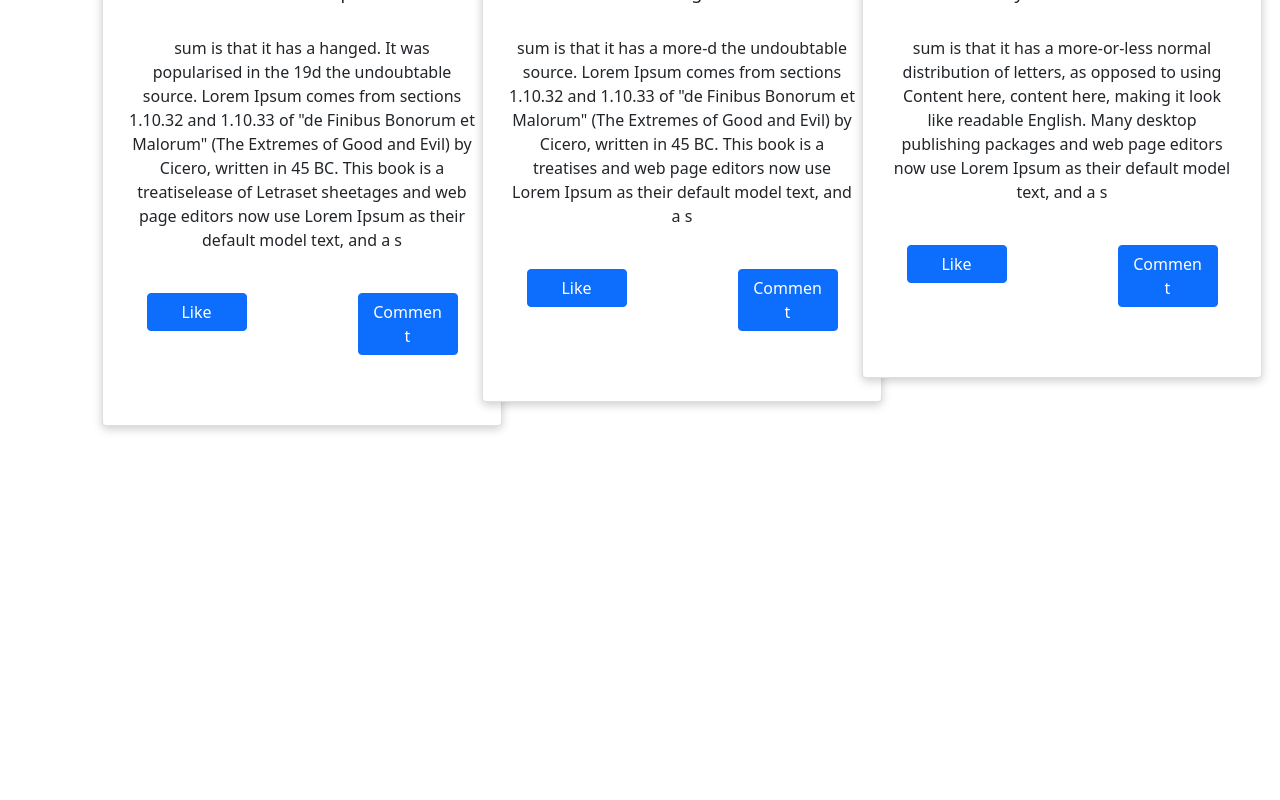
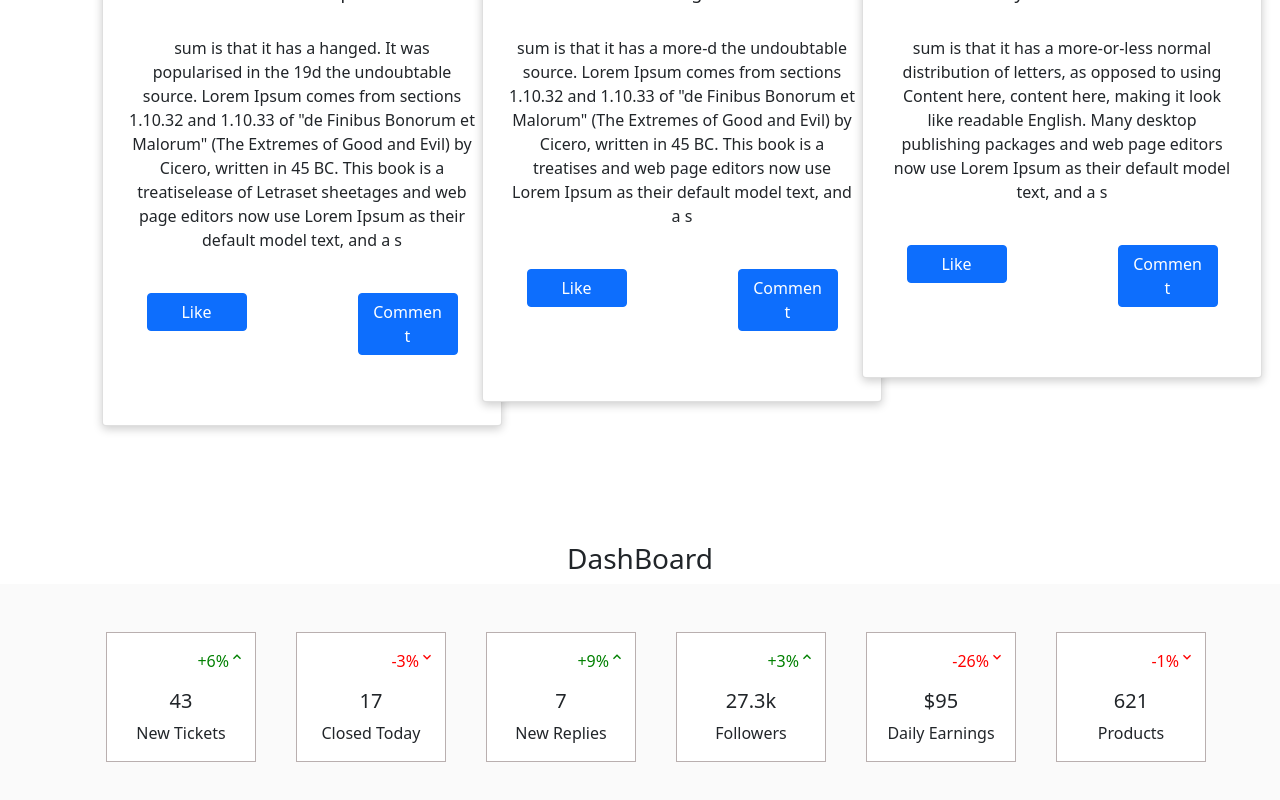
Before and after one commit to mrsamia/ScrimbaTutorialCopy, a React (Create React App) app: page / in a window 1280 px wide. Shown: the part 5685-6485 px from the top of the page. Before the commit the page ends 6179 px from the top, so only its background shows below. Built offline with nearby package versions, Linux system fonts and the light colour scheme.

Commit message:
SRM | dashboard

```diff
--- a/package.json
+++ b/package.json
@@ -10,7 +10,7 @@
     "react": "^18.1.0",
     "react-bootstrap": "^2.4.0",
     "react-dom": "^18.1.0",
-    "react-icons": "^4.3.1",
+    "react-icons": "^4.4.0",
     "react-scripts": "5.0.1",
     "web-vitals": "^2.1.4"
   },
--- a/src/App.js
+++ b/src/App.js
@@ -12,6 +12,8 @@ import CardTwo from './Card/CardTwo';
 import CardTest from './Test/CardTest';
 import HeroPart from './Test/HeroPart';
 import CardThree from './Card/CardThree';
+import CountCard from './DashBoard/CountSection/CountCard';
+import MainDashboard from './DashBoard/Main/MainDashboard';
 
 function App() {
   return (
@@ -26,16 +28,19 @@ function App() {
       <div className='pt-5'>
         <h3>Hook Practice</h3>
         <Hook_One />
-        <HookTwo/>
-        <HookThree/>
-        <HookFour/>
-        <Accordion/>
-        <AccordionTwo/>
-        <CardTwo/>
-        <CardThree/>
-        <HeroPart/>
-        <CardTest/>
-
+        <HookTwo />
+        <HookThree />
+        <HookFour />
+        <Accordion />
+        <AccordionTwo />
+        <CardTwo />
+        <CardThree />
+        <HeroPart />
+        <CardTest />
+      </div>
+      <div className='pt-5'>
+        <h3>DashBoard</h3>
+        <MainDashboard/>
       </div>
     </div>
   );
--- /dev/null
+++ b/src/DashBoard/CountSection/CardData.js
@@ -0,0 +1,39 @@
+const CardData = [
+    {
+        percent: "+6%",
+        number: "43",
+        name: "New Tickets",
+        isPercent:true
+    },
+    {
+        percent: "-3%",
+        number: "17",
+        name: "Closed Today",
+        isPercent:false
+    },
+    {
+        percent: "+9%",
+        number: "7",
+        name: "New Replies",
+        isPercent:true
+    },
+    {
+        percent: "+3%",
+        number: "27.3k",
+        name: "Followers",
+        isPercent:true
+    },
+    {
+        percent: "-26%",
+        number: "$95",
+        name: "Daily Earnings",
+        isPercent:false
+    },
+    {
+        percent: "-1%",
+        number: "621",
+        name: "Products",
+        isPercent:false
+    }
+]
+export default CardData;
--- /dev/null
+++ b/src/DashBoard/CountSection/CardItems.js
@@ -0,0 +1,19 @@
+import React, { useState } from 'react';
+import { MdExpandMore,MdExpandLess } from "react-icons/md";
+
+function CardItems(props) {
+    console.log(props)
+    return (
+        <div className='container'>
+            <div className='caard'>
+                <div className='pt-3'>
+                    <p className="percent"  style={{ color: props.isPercent ? "green" : "red" }}>{props.percent}{props.isPercent?<MdExpandLess/>:<MdExpandMore/>}</p>
+                    <h5>{props.number}</h5>
+                    <p>{props.name}</p>
+                </div>
+            </div>
+        </div>
+    );
+}
+
+export default CardItems;
--- /dev/null
+++ b/src/DashBoard/CountSection/CountCard.js
@@ -0,0 +1,30 @@
+import React from 'react';
+import CardItems from "./CardItems";
+import CardData from './CardData';
+import './caard.css';
+
+function CountCard(props) {
+  return (
+    <div className='container pt-5'>
+      <div className='row'>
+        {
+          CardData.map((e) => {
+            return (
+              <div className='col-2'>
+                <CardItems
+                  percent={e.percent}
+                  number={e.number}
+                  name={e.name}
+                  isPercent={e.isPercent}
+                />
+
+              </div>
+            )
+          })
+        }
+      </div>
+    </div>
+  )
+}
+
+export default CountCard;
--- /dev/null
+++ b/src/DashBoard/CountSection/caard.css
@@ -0,0 +1,10 @@
+.caard{
+    width: 150px!important;
+    border: 1px solid rgb(185, 175, 175);
+    background-color: white;
+}
+.percent{
+    display: flex;
+    justify-content: end;
+    padding-right: 10px;
+}
--- /dev/null
+++ b/src/DashBoard/Main/MainDashboard.js
@@ -0,0 +1,13 @@
+import React from 'react';
+import CountCard from '../CountSection/CountCard';
+import'./main.css';
+
+function MainDashboard(props) {
+    return (
+        <div className='maain pb-5'>
+            <CountCard/>
+        </div>
+    );
+}
+
+export default MainDashboard;
--- /dev/null
+++ b/src/DashBoard/Main/main.css
@@ -0,0 +1,3 @@
+.maain{
+    background-color: rgb(250, 250, 250);
+}
```
Also changed, not shown: 1 other file (tests, documents, lock files or other folders).
